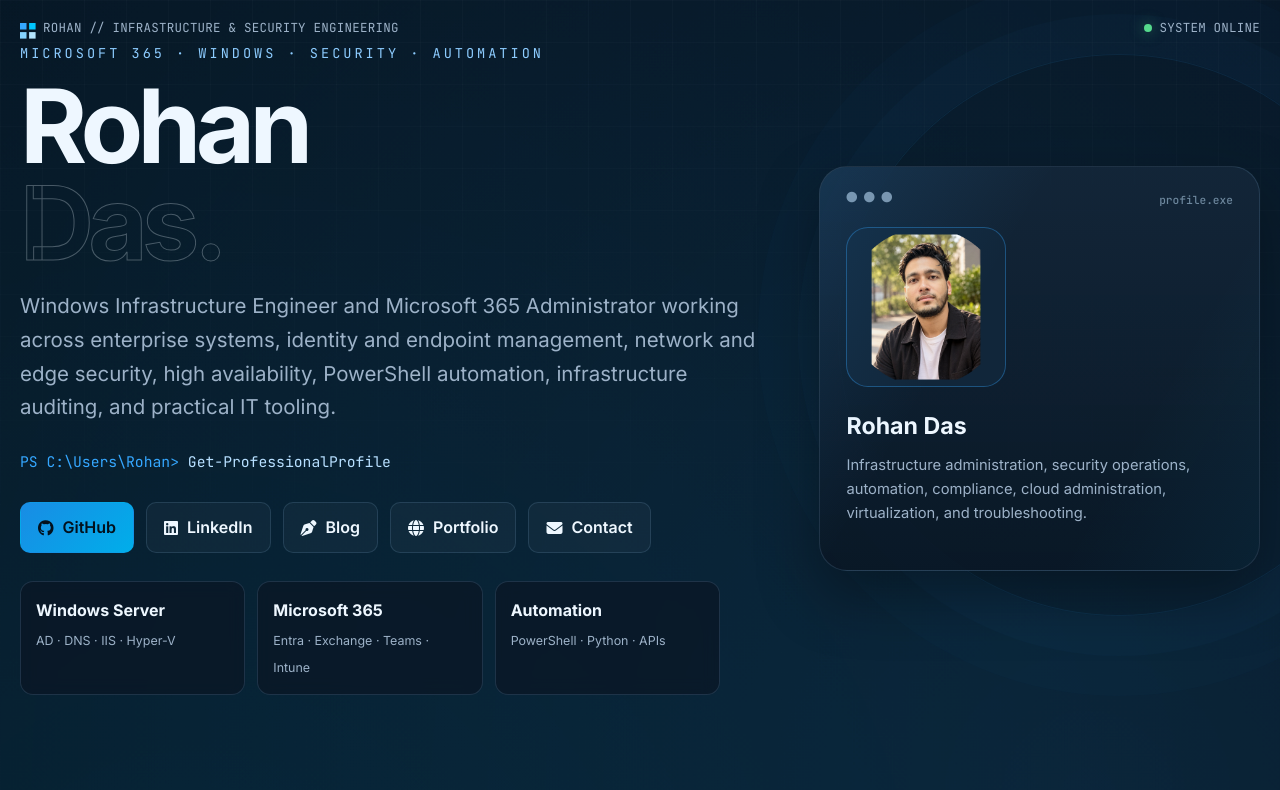
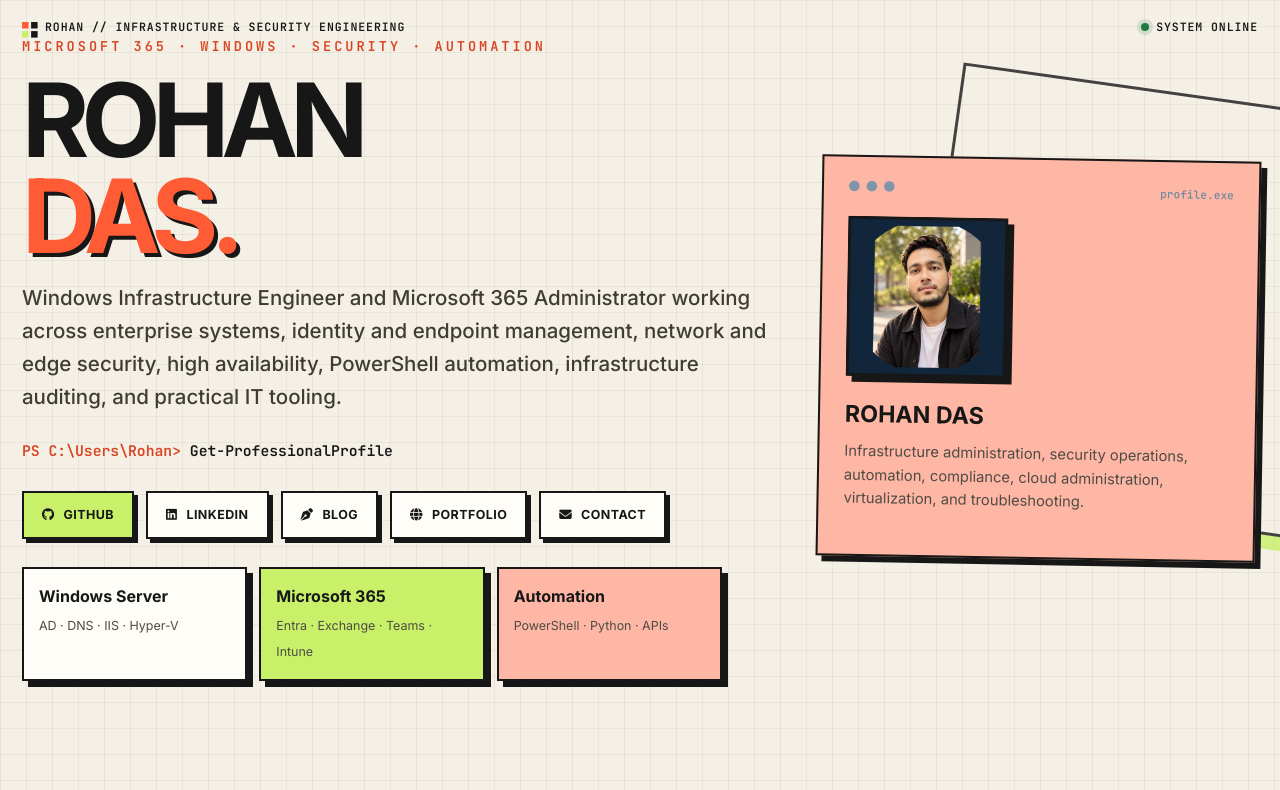
Before and after one commit to 3ls3if/portfolio, a plain HTML site: page index.html in a window 1280 px wide. Shown: the top 790 px of the page. Drawn offline with Linux system fonts and the light colour scheme.

Commit message:
Update index.html

```diff
--- a/index.html
+++ b/index.html
@@ -3,9 +3,9 @@
 <head>
     <meta charset="UTF-8">
     <meta name="viewport" content="width=device-width, initial-scale=1.0">
-    <meta name="theme-color" content="#07111f">
+    <meta name="theme-color" content="#f4f0e6">
     <meta name="description" content="Rohan Das — Microsoft 365 Administrator, Windows Infrastructure Engineer, Security & Automation Engineer.">
-    <title>Rohan Das | Windows Infrastructure & Security Engineering</title>
+    <title>Rohan Das | Infrastructure & Security Engineer</title>
 
     <!-- Microsoft-inspired icons / clean typography -->
     <link rel="stylesheet" href="https://cdnjs.cloudflare.com/ajax/libs/font-awesome/6.5.2/css/all.min.css">
@@ -673,7 +673,148 @@
                 font-size: clamp(3rem, 16vw, 4.7rem);
             }
         }
-    </style>
+
+/* ================= NEO-BRUTALIST REDESIGN ================= */
+:root {
+    --bg: #f4f0e6;
+    --bg-soft: #fffdf7;
+    --panel: #fffdf7;
+    --panel-2: #f1eadb;
+    --text: #171717;
+    --muted: #4e4b45;
+    --line: #171717;
+    --accent: #ff5b35;
+    --accent-2: #c8f169;
+    --success: #237a43;
+    --warning: #f0b429;
+    --danger: #d83a3a;
+    --glow: transparent;
+    --shadow: 7px 7px 0 #171717;
+    --radius: 0px;
+}
+html { scroll-behavior: smooth; }
+body {
+    color: var(--text);
+    background-color: var(--bg);
+    background-image:
+      linear-gradient(rgba(23,23,23,.055) 1px, transparent 1px),
+      linear-gradient(90deg, rgba(23,23,23,.055) 1px, transparent 1px);
+    background-size: 26px 26px;
+    font-family: "Inter", Arial, sans-serif;
+    line-height: 1.6;
+}
+body::before { display: none; }
+.shell { width: min(1240px, calc(100% - 44px)); }
+.hero { min-height: 88vh; padding-top: 36px; }
+.hero::after {
+    width: 420px; height: 420px; border-radius: 0;
+    border: 3px solid #171717; box-shadow: 14px 14px 0 #c8f169;
+    transform: rotate(8deg); top: 12%; right: -100px; opacity: .8;
+}
+.topbar {
+    color: #171717; font-weight: 800; text-transform: uppercase;
+    letter-spacing: .08em; font-size: .72rem;
+}
+.window-mark { background: var(--accent); box-shadow: 14px 0 #171717, 0 14px #c8f169, 14px 14px #171717; }
+.dot { background: #237a43; box-shadow: 0 0 0 4px rgba(35,122,67,.15); }
+.eyebrow, .section-title-wrap small, .project-label, .timeline-date {
+    color: #d94321; font-weight: 800;
+}
+.hero h1 {
+    color: #171717; font-weight: 900; letter-spacing: -.075em;
+    text-transform: uppercase;
+}
+.hero h1 span {
+    color: var(--accent); -webkit-text-stroke: 0;
+    text-shadow: 4px 4px 0 #171717;
+}
+.hero-subtitle { color: #3f3b35; font-weight: 500; }
+.terminal-line { color: #171717; font-weight: 700; }
+.terminal-line .prompt { color: #d94321; }
+.btn {
+    border: 2px solid #171717; border-radius: 0; color: #171717;
+    background: #fffdf7; box-shadow: 4px 4px 0 #171717;
+    padding: 12px 18px; font-weight: 800; text-transform: uppercase;
+    font-size: .78rem; letter-spacing: .035em;
+}
+.btn.primary {
+    background: var(--accent-2); color: #171717;
+    border: 2px solid #171717; box-shadow: 4px 4px 0 #171717;
+}
+.btn:hover { transform: translate(-2px,-2px); box-shadow: 7px 7px 0 #171717; }
+.metric, .profile-panel, .panel {
+    color: #171717; background: #fffdf7; border: 2px solid #171717;
+    border-radius: 0; box-shadow: 6px 6px 0 #171717;
+    backdrop-filter: none;
+}
+.metric:nth-child(2) { background: #c8f169; }
+.metric:nth-child(3) { background: #ffb7a5; }
+.metric strong { font-weight: 900; }
+.metric span, .profile-panel p, .about-card p, .project p,
+.timeline-content p, .focus-main p, .section-note { color: #4e4b45; }
+.profile-panel {
+    background: #ffb7a5; padding: 25px;
+    transform: rotate(1deg);
+}
+.profile-panel::before { display: none; }
+.profile-photo {
+    border: 3px solid #171717; border-radius: 0;
+    box-shadow: 6px 6px 0 #171717;
+}
+.profile-panel h2 { font-weight: 900; text-transform: uppercase; }
+.mini-row { color: #34312c; border-top: 2px solid #171717; }
+.mini-row b { color: #176b38; font-weight: 900; }
+section { padding: 42px 0; }
+.section-title-wrap h2 {
+    font-weight: 900; text-transform: uppercase;
+    letter-spacing: -.055em;
+}
+.section-title-wrap small { letter-spacing: .12em; }
+.about-card, .skill-card, .project, .timeline-item, .cert, .focus { padding: 22px; }
+.skill-card:nth-child(3n+1) { background: #fffdf7; }
+.skill-card:nth-child(3n+2) { background: #e8f5c8; }
+.skill-card:nth-child(3n) { background: #ffddd2; }
+.skill-card h3, .project h3, .timeline-content h3, .focus-main h3 {
+    color: #171717; font-weight: 900; text-transform: uppercase;
+}
+.skill-card h3 i { color: #d94321; }
+.chip {
+    color: #171717; border: 1.5px solid #171717; border-radius: 0;
+    background: #fffdf7; font-weight: 700; padding: 5px 9px;
+}
+.project { background: #fffdf7; }
+.project:nth-child(4n+2) { background: #c8f169; }
+.project:nth-child(4n+3) { background: #ffddd2; }
+.project:nth-child(4n+4) { background: #dcecff; }
+.project::after { display: none; }
+.project-label { color: #d94321; font-weight: 900; }
+.project-links a, footer a { color: #a52e16; font-weight: 900; text-decoration: underline; text-underline-offset: 3px; }
+.timeline-item { background: #fffdf7; }
+.timeline-date { color: #d94321; font-weight: 900; }
+.timeline-content .meta { color: #5a554e; font-weight: 700; }
+.cert { background: #fffdf7; }
+.cert i { color: #d94321; }
+.focus { background: #171717; color: #fffdf7; border-color: #171717; box-shadow: 7px 7px 0 #ff5b35; }
+.focus .focus-main h3 { color: #c8f169; }
+.focus .focus-main p { color: #e4dfd5; }
+.focus-item { color: #fffdf7; border: 1.5px solid #fffdf7; border-radius: 0; background: #292929; }
+.focus-item::before { color: #c8f169; }
+.terminal { background: #171717; border: 2px solid #171717; box-shadow: 6px 6px 0 #c8f169; }
+.terminal-top { background: #292929; color: #c8f169; border-bottom: 1px solid #fffdf7; }
+.terminal-body { color: #fffdf7; }
+.terminal-body .key { color: #c8f169; }
+.terminal-body .value { color: #fffdf7; }
+.terminal-body .ok { color: #8fe0a9; }
+footer { color: #4e4b45; }
+.signature { color: #6b6258; }
+@media (max-width: 700px) {
+    .shell { width: min(100% - 24px, 1240px); }
+    .hero::after { width: 220px; height: 220px; right: -125px; top: 20%; }
+    .profile-panel { transform: none; }
+    .hero h1 span { text-shadow: 3px 3px 0 #171717; }
+}
+
+</style>
 </head>
 
 <body>
@@ -1302,7 +1443,7 @@
     <!-- ================= CONTACT ================= -->
     <footer>
         <div>
-            <a href="https://github.com/3ls3if" target="_blank" rel="noreferrer">GitHub</a>
+            <a href="https://github.com/3ls3" target="_blank" rel="noreferrer">GitHub</a>
             ·
             <a href="https://rohan.us.ci" target="_blank" rel="noreferrer">Blog</a>
             ·
```
